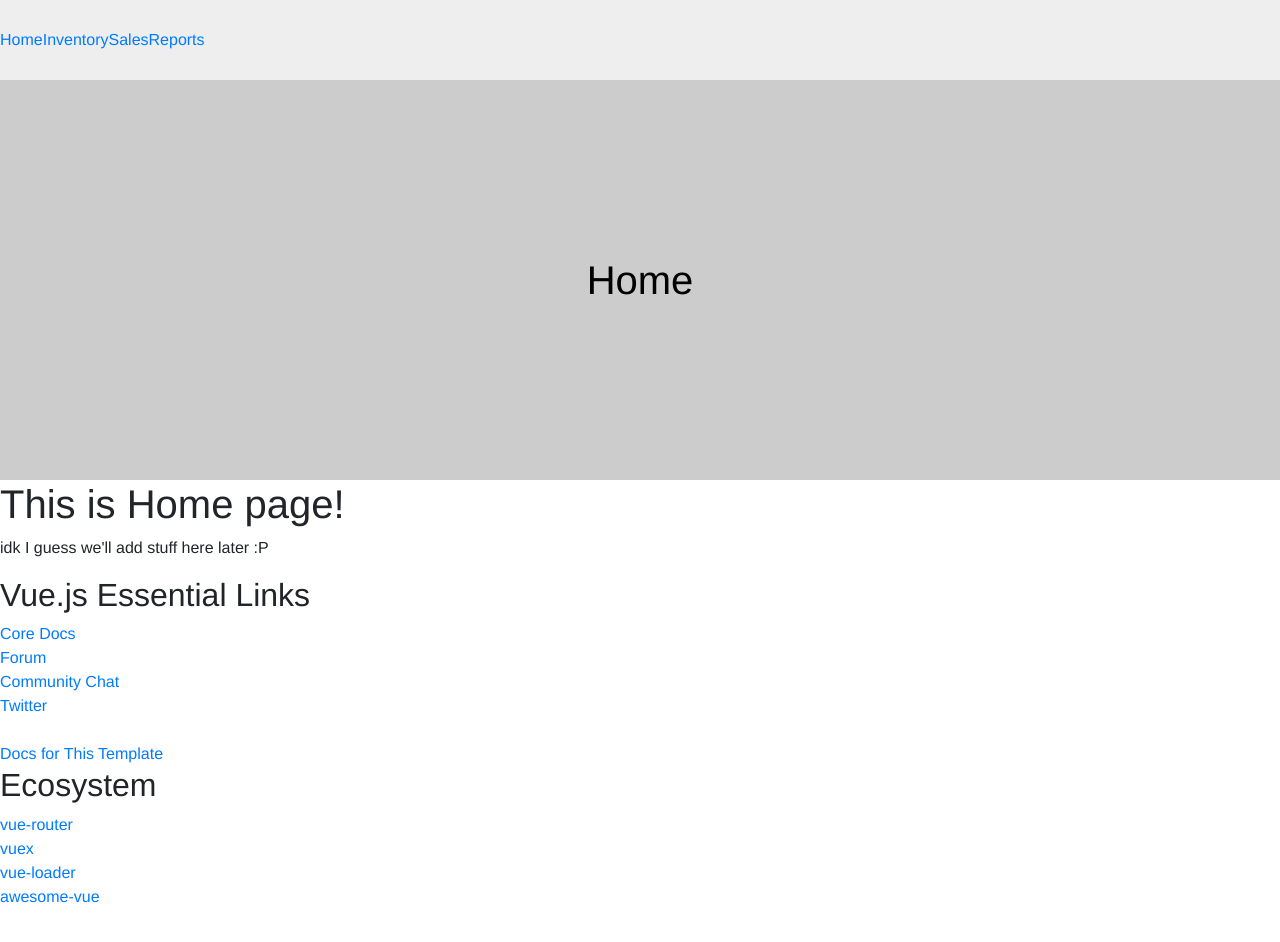
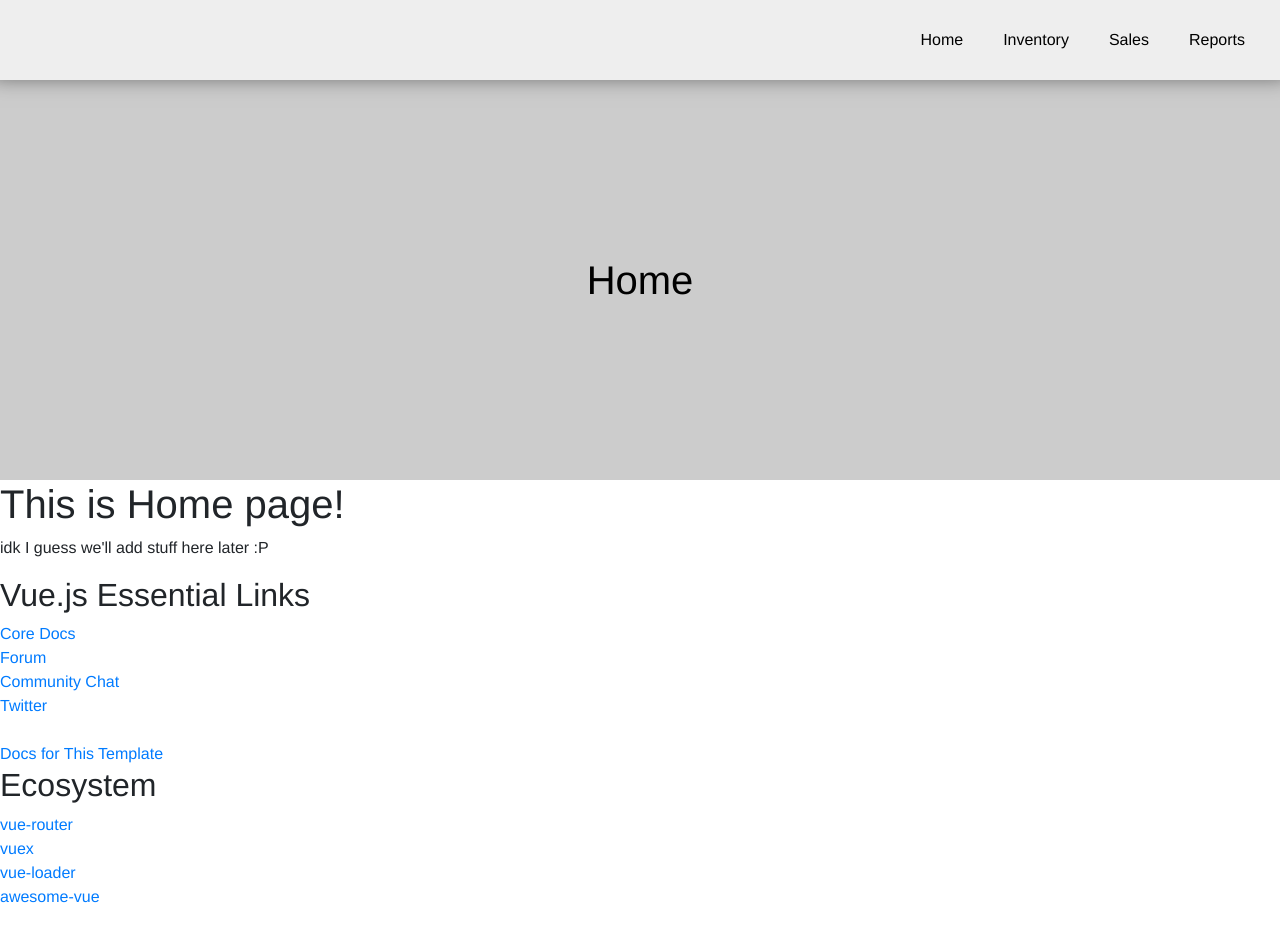
Before and after one commit to denovodavid/dp2, a Vue app: page / in a window 1280 px wide. Shown: the top 942 px of the page. Before the commit the page ends 909 px from the top, so only its background shows below. Built offline with nearby package versions, Linux system fonts and the light colour scheme.

Commit message:
Updates to header

```diff
--- a/src/assets/sass/_base.scss
+++ b/src/assets/sass/_base.scss
@@ -8,7 +8,35 @@ ul
 	padding: 0px;
 }
 
+a
+{
+	position: relative;
+
+	&::after
+	{
+		content: "";
+		display: flex;
+		width: 0px;
+		height: 1px;
+		position: absolute;
+		bottom: 5px;
+		margin: auto;
+		background: $black;
+		transition: width 0.2s linear;
+	}
+
+	&:hover
+	{
+		text-decoration: none;
+
+		&::after
+		{
+			width: 100%;
+		}
+	}
+}
+
 body
 {
-
+	height: 5000px;
 }
--- a/src/assets/sass/components/_header.scss
+++ b/src/assets/sass/components/_header.scss
@@ -10,7 +10,10 @@ header
 		width: 100%;
 		height: $header-height;
 		position: fixed;
+		z-index: 999;
+		padding: 0px 15px;
 		background: $grey-e;
+		box-shadow: 0px -10px 20px 8px rgba(0, 0, 0, 0.5);
 
 		>.nav-inner
 		{
@@ -18,9 +21,21 @@ header
 
 			.nav-menu
 			{
+				float: right;
+
 				li
 				{
 					display: inline-block;
+					margin: 0px 10px;
+
+					a
+					{
+						padding: 5px 10px;
+						// text-transform: uppercase;
+						font-size: 16px;
+						// letter-spacing: 1px;
+						color: $black;
+					}
 				}
 			}
 		}
--- a/src/assets/sass/site.scss
+++ b/src/assets/sass/site.scss
@@ -1,9 +1,9 @@
-// import base
-@import '_base.scss';
-
 // import globals
 @import 'globals/_colors.scss';
 @import 'globals/_variables.scss';
+
+// import base
+@import '_base.scss';
 
 // import components
 @import 'components/_banner.scss';
```
